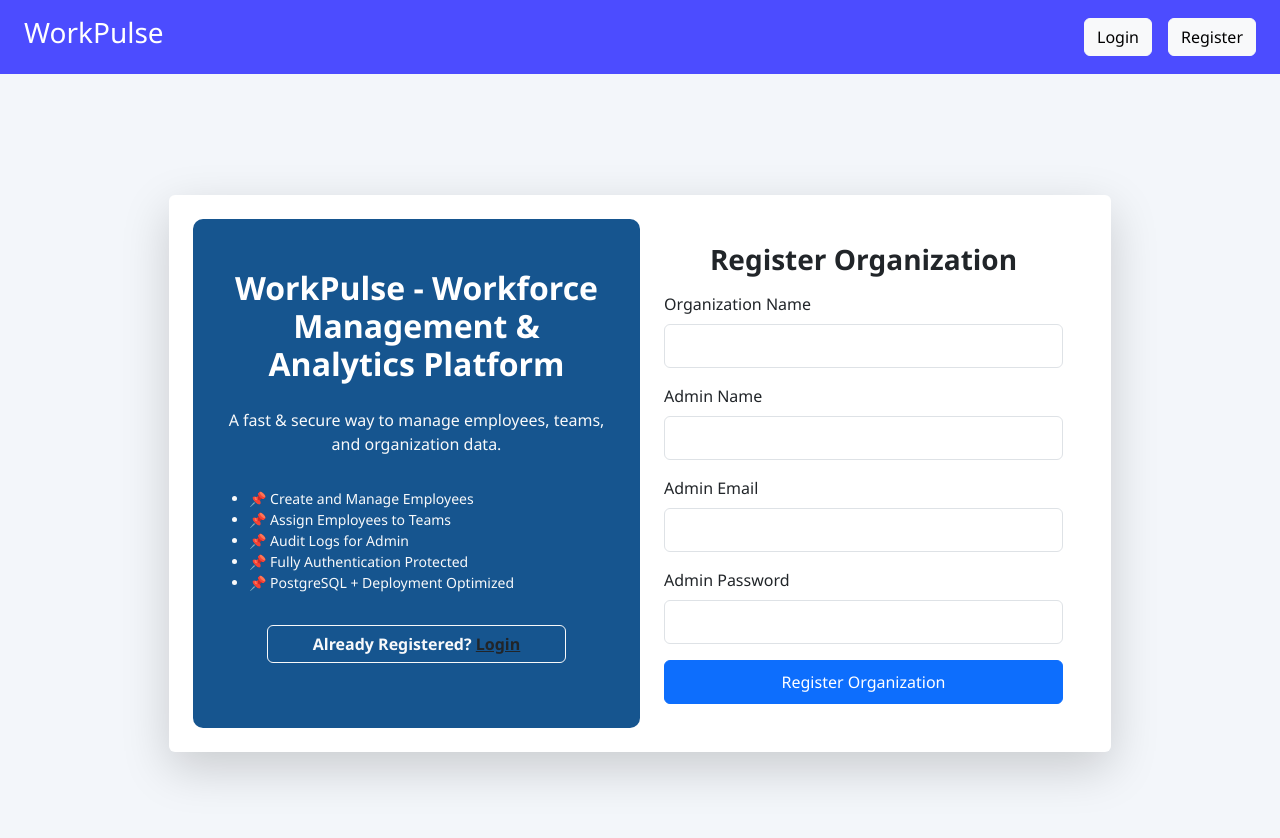
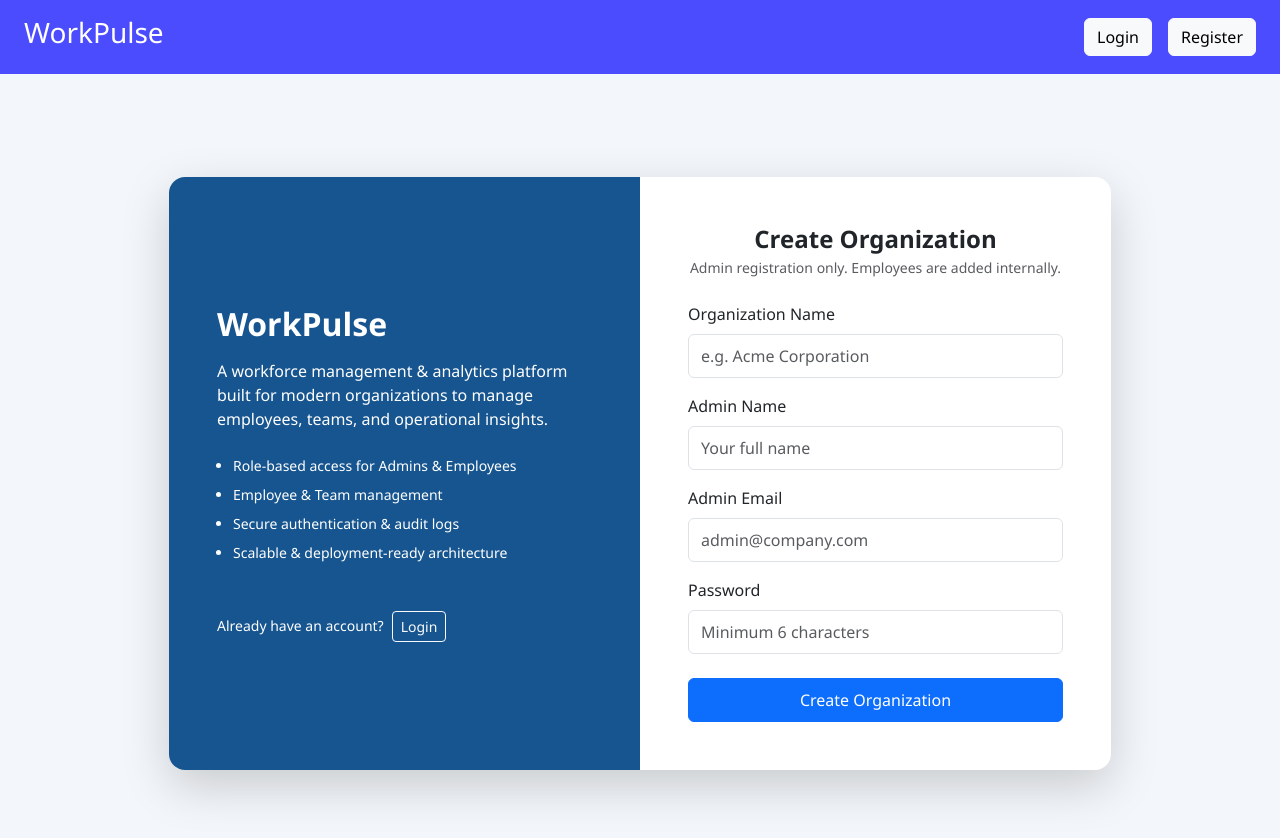
Before and after one commit to prasanna-07071999/workforceManagement, a React (Create React App) app in the folder frontend/: page /register in a window 1280 px wide. Shown: the top 838 px of the page. Built offline with nearby package versions, Linux system fonts and the light colour scheme; no server answers.

Commit message:
Updated Register User and Updated UI

```diff
--- a/frontend/src/pages/Dashboard.jsx
+++ b/frontend/src/pages/Dashboard.jsx
@@ -99,9 +99,7 @@ const Dashboard = () => {
         </div>
       </div>
 
-      {/* STATS */}
       <div className="row g-3 mb-4">
-
         <div className="col-md-4">
           <div className="card p-3 shadow-sm text-center">
             <i className="bi bi-people-fill fs-2 text-primary"></i>
--- a/frontend/src/pages/LogsPage.jsx
+++ b/frontend/src/pages/LogsPage.jsx
@@ -46,10 +46,12 @@ const LogsPage = () => {
   }
 
   return (
-    <div className="container mt-4">
+    <div className="container-fluid mt-4 px-4">
       <div className="d-flex flex-row justify-content-between">
-        <h2>System Logs</h2>
-        <BackButton />
+        <h2 className="mb-0">System Logs</h2>
+        <div className="mb-0">
+          <BackButton />
+        </div>
       </div>
 
       {errorMsg && <div className="alert alert-danger">{errorMsg}</div>}
@@ -59,13 +61,13 @@ const LogsPage = () => {
           <tr>
             <th>ID</th>
             <th>User</th>
-            <th style={{width:"200px"}}>Organisation</th>
-            <th style={{width:"80px", whiteSpace: 'nowrap'}}>Action</th>
-            <th style={{width:"80px", whiteSpace:'nowrap'}}>Event</th>
+            <th>Organisation</th>
+            <th>Action</th>
+            <th>Event</th>
             <th>Status</th>
             <th>IP</th>
             <th>Date</th>
-            <th style={{width: "100px"}}>Time</th>
+            <th>Time</th>
           </tr>
         </thead>
 
--- a/frontend/src/pages/RegisterOrg.jsx
+++ b/frontend/src/pages/RegisterOrg.jsx
@@ -56,41 +56,49 @@ const RegisterOrg = () => {
     className="container-fluid vh-100 d-flex align-items-center justify-content-center"
     style={{ background: "#f3f6fa" }}
   >
-      <div className="row shadow-lg bg-white rounded p-4 w-75">
+    <div className="row shadow-lg bg-white rounded-4 w-75 overflow-hidden">
+      <div
+        className="col-md-6 d-flex flex-column justify-content-center p-5 text-white"
+        style={{ backgroundColor: "#16558f" }}
+      >
+        <h2 className="fw-bold mb-3">WorkPulse</h2>
 
-        <div
-          className="col-md-6 d-flex flex-column justify-content-center text-center p-4"
-          style={{ backgroundColor: "#16558f", borderRadius: "10px" }}
-        >
-          <h2 className="text-white fw-bold">WorkPulse - Workforce Management & Analytics Platform</h2>
-          <p className="text-light mt-3">
-            A fast & secure way to manage employees, teams, and organization data.
+        <p className="mb-4">
+          A workforce management & analytics platform built for modern
+          organizations to manage employees, teams, and operational insights.
         </p>
 
-          <ul className="text-start text-light mt-3 small">
-            <li>📌 Create and Manage Employees</li>
-            <li>📌 Assign Employees to Teams</li>
-            <li>📌 Audit Logs for Admin</li>
-            <li>📌 Fully Authentication Protected</li>
-            <li>📌 PostgreSQL + Deployment Optimized</li>
+        <ul className="small ps-3">
+          <li className="mb-2">Role-based access for Admins & Employees</li>
+          <li className="mb-2">Employee & Team management</li>
+          <li className="mb-2">Secure authentication & audit logs</li>
+          <li className="mb-2">Scalable & deployment-ready architecture</li>
         </ul>
 
-          <div className="text-center mt-3">
-            <p className="fw-bold btn btn-outline-light w-75">
-              Already Registered? <Link to="/login" className="text-dark">Login</Link>
-            </p>
+        <div className="mt-4">
+          <span className="small">Already have an account?</span>
+          <Link
+            to="/login"
+            className="btn btn-outline-light btn-sm ms-2"
+          >
+            Login
+          </Link>
         </div>
       </div>
 
-
-        <div className="col-md-6 p-4">
-          <h3 className="fw-bold text-center mb-3">Register Organization</h3>
+      {/* RIGHT FORM PANEL */}
+      <div className="col-md-6 p-5">
+        <h4 className="fw-bold mb-1 text-center">
+          Create Organization
+        </h4>
+        <p className="text-muted text-center mb-4 small">
+          Admin registration only. Employees are added internally.
+        </p>
 
         {errorMsg && <div className="alert alert-danger">{errorMsg}</div>}
         {successMsg && <div className="alert alert-success">{successMsg}</div>}
 
         <form onSubmit={handleRegister}>
-
           <div className="mb-3">
             <label className="form-label">Organization Name</label>
             <input
@@ -98,6 +106,7 @@ const RegisterOrg = () => {
               className="form-control"
               value={orgName}
               onChange={(e) => setOrgName(e.target.value)}
+              placeholder="e.g. Acme Corporation"
               required
             />
           </div>
@@ -109,6 +118,7 @@ const RegisterOrg = () => {
               className="form-control"
               value={adminName}
               onChange={(e) => setAdminName(e.target.value)}
+              placeholder="Your full name"
               required
             />
           </div>
@@ -120,29 +130,32 @@ const RegisterOrg = () => {
               className="form-control"
               value={email}
               onChange={(e) => setEmail(e.target.value)}
+              placeholder="admin@company.com"
               required
             />
           </div>
 
-            <div className="mb-3">
-              <label className="form-label">Admin Password</label>
+          <div className="mb-4">
+            <label className="form-label">Password</label>
             <input
               type="password"
               className="form-control"
               value={password}
               onChange={(e) => setPassword(e.target.value)}
+              placeholder="Minimum 6 characters"
               required
             />
           </div>
-            <button className="btn btn-primary w-100" type="submit">
-              Register Organization
+
+          <button className="btn btn-primary w-100">
+            Create Organization
           </button>
         </form>
       </div>
-
     </div>
   </div>
 );
+
 };
 
 export default RegisterOrg
```
Also changed, not shown: 1 other file (tests, documents, lock files or other folders). Lines whose indentation alone changed are shown as unchanged.
